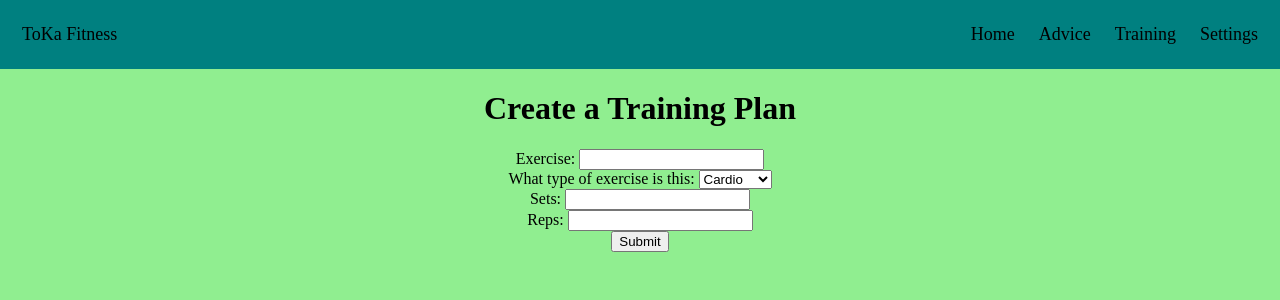
After one commit to marleywall9080/ToKa_fitness_app, a Flask app: page /training_plan in a window 1280 px wide. The commit adds this page. Shown: the top 300 px of the page. Run offline with Flask 3, Linux system fonts and the light colour scheme; a user stored in the database is signed in.

Commit message:
added the custom workout plan

```diff
--- a/app.py
+++ b/app.py
@@ -114,6 +114,36 @@ def create_advice():
         return redirect(url_for("advice"))
     return render_template("create_advice.html")
 
+@app.route("/training")
+@login_required
+def training():
+    conn = sqlite3.connect("advice.db")
+    cursor = conn.cursor()
+    cursor.execute(f"SELECT * FROM training WHERE user=?",
+                   (current_user.username,))
+    records = cursor.fetchall()
+    return render_template("training.html", records=records)
+
+@app.route("/training_plan", methods=["GET", "POST"])
+@login_required
+def training_plan():
+    if request.method == "POST":
+        conn = sqlite3.connect("advice.db")
+        cursor = conn.cursor()
+        exercise = request.form.get("exercise")
+        workout_type = request.form.get("type")
+        sets = request.form.get("sets")
+        reps = request.form.get("reps")
+
+        cursor.execute("INSERT INTO training (exercise, workout_type, sets, reps, user) VALUES (?, ?, ?, ?, ?)", (exercise, workout_type, sets, reps, current_user.username))
+        conn.commit()
+        return redirect(url_for("training"))
+    return render_template("training_plan.html")
+
+@app.route("/personal_trainer")
+def personal_trainer():
+    return "pretend this is ToKa Fitness' site for booking personal trainers"
+
 @app.route("/settings")
 @login_required
 def settings():
--- a/templates/base.html
+++ b/templates/base.html
@@ -11,6 +11,7 @@
         <div class="header-right">
             <a href="/home">Home</a>
             <a href="/advice">Advice</a>
+            <a href="/training">Training</a>
             <a href="/settings">Settings</a>
         </div>
     </div>
--- /dev/null
+++ b/templates/training_plan.html
@@ -0,0 +1,19 @@
+{% extends "base.html" %}
+
+{% block content %}
+<h1>Create a Training Plan</h1>
+<form action="/training_plan" method="post">
+    <label for="exercise">Exercise:</label>
+    <input type="text" name="exercise"> <br>
+    <label for="type">What type of exercise is this:</label>
+    <select id="type" name="type">
+        <option value="cardio">Cardio</option>
+        <option value="strength">Strength</option>
+    </select> <br>
+    <label for="sets">Sets:</label>
+    <input type="integer" name="sets"> <br>
+    <label for="reps">Reps:</label>
+    <input type="integer" name="reps"> <br>
+    <button type="submit">Submit</button>
+</form>
+{% endblock %}
```
Also changed, not shown: templates/create_advice.html (+4 -4 lines), templates/training.html (added, +29 -0 lines), advice.db, instance/db.sqlite.
